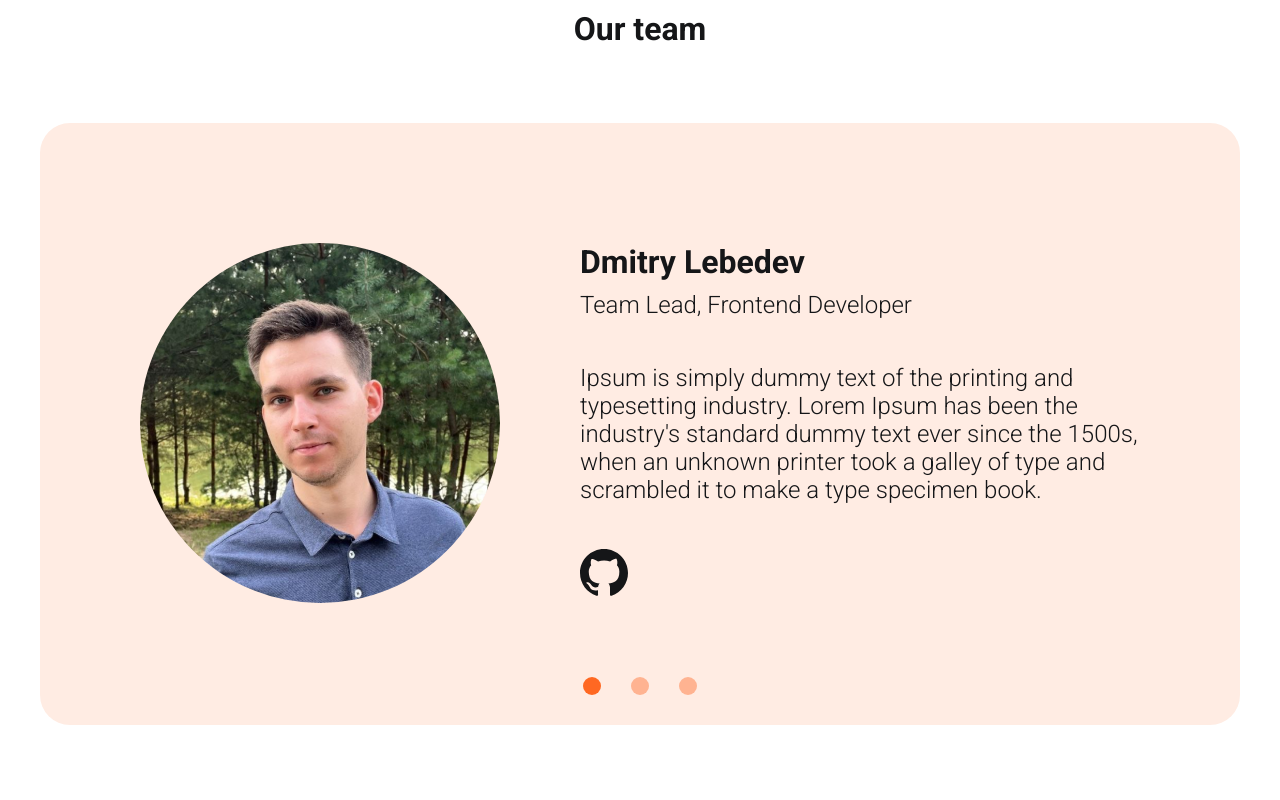
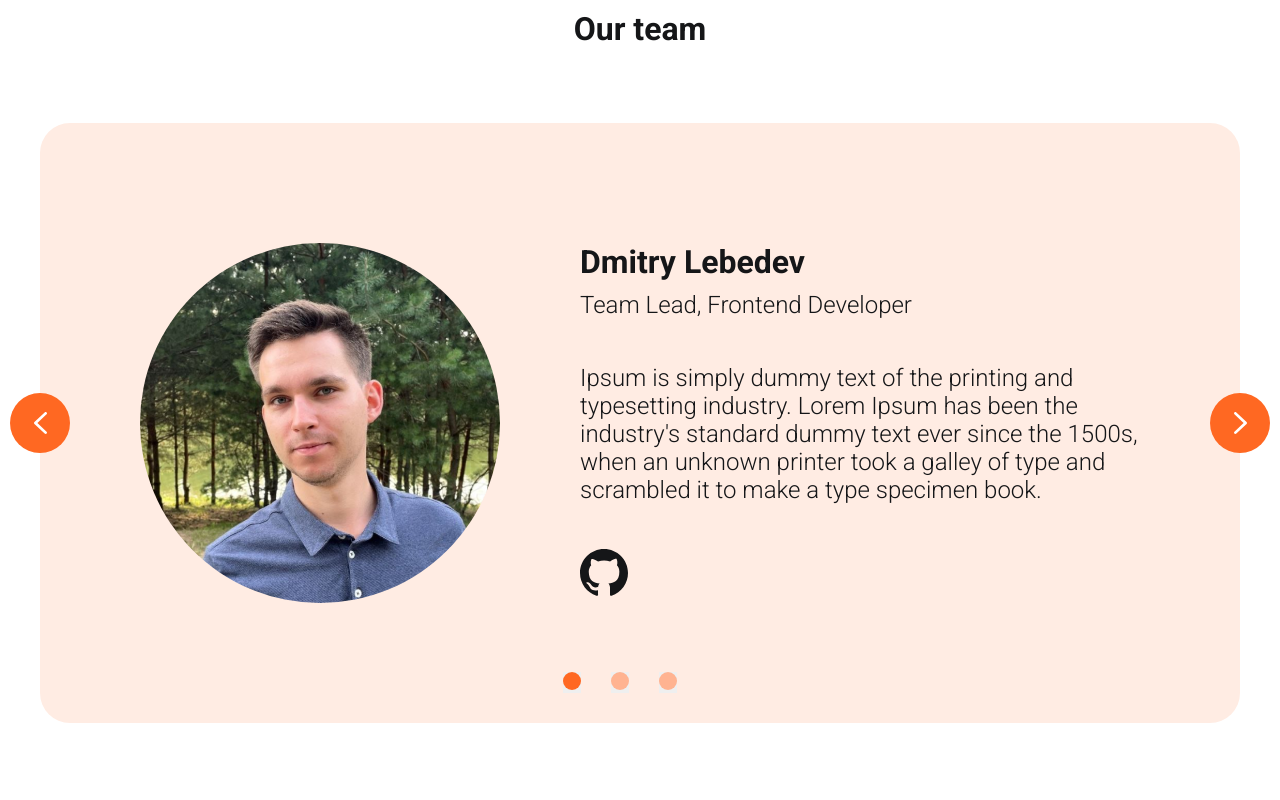
Before and after one commit to Lebedev-023046/rslang, a React (Create React App) app in the folder rs-lang/: page / in a window 1280 px wide. Shown: the part 2760-3560 px from the top of the page. Built offline with nearby package versions, Linux system fonts and the light colour scheme; a web font is replaced by a local one.

Commit message:
feat: add slider logic to main page

```diff
--- a/rs-lang/src/components/molecules/TeamCard/TeamCard.css
+++ b/rs-lang/src/components/molecules/TeamCard/TeamCard.css
@@ -1,7 +1,7 @@
 .team-card {
   display: flex;
   position: relative;
-  padding: 12rem 10rem 3rem;
+  padding: 12rem 10rem 12rem;
 
   flex-direction: column;
   align-items: center;
--- a/rs-lang/src/components/molecules/TeamCard/TeamCard.tsx
+++ b/rs-lang/src/components/molecules/TeamCard/TeamCard.tsx
@@ -32,26 +32,6 @@ const TeamCard: React.FC<TeamCardProps> = ({ type }) => {
                 />
             </div>
           </div>
-          <div className='team-card__pagination'>
-            <Icon
-              type='dot'
-              width='18px'
-              height='18px'
-              color='#FF6822'
-            />
-            <Icon
-              type='dot'
-              width='18px'
-              height='18px'
-              color='#FFB391'
-            />
-            <Icon
-              type='dot'
-              width='18px'
-              height='18px'
-              color='#FFB391'
-            />
-          </div>
         </div>
       )
 
@@ -67,7 +47,7 @@ const TeamCard: React.FC<TeamCardProps> = ({ type }) => {
             </div>
             <div className='team-card__content'>
               <div className='team-card__titles'>
-                    <h2>Dmitry Lebedev</h2>
+                    <h2>Aldar Okonov</h2>
                     <p>Team Lead, Frontend Developer</p>
                 </div>
                 <p>Ipsum is simply dummy text of the printing and typesetting industry. Lorem Ipsum has been the industry&apos;s standard dummy text ever since the 1500s, when an unknown printer took a galley of type and scrambled it to make a type specimen book.</p>
@@ -78,26 +58,6 @@ const TeamCard: React.FC<TeamCardProps> = ({ type }) => {
                   color='#151618'
                 />
             </div>
-          </div>
-          <div className='team-card__pagination'>
-            <Icon
-              type='dot'
-              width='18px'
-              height='18px'
-              color='#FFB391'
-            />
-            <Icon
-              type='dot'
-              width='18px'
-              height='18px'
-              color='#FF6822'
-            />
-            <Icon
-              type='dot'
-              width='18px'
-              height='18px'
-              color='#FFB391'
-            />
           </div>
         </div>
       )
@@ -114,7 +74,7 @@ const TeamCard: React.FC<TeamCardProps> = ({ type }) => {
             </div>
             <div className='team-card__content'>
               <div className='team-card__titles'>
-                    <h2>Dmitry Lebedev</h2>
+                    <h2>Viktor Stoianov</h2>
                     <p>Team Lead, Frontend Developer</p>
                 </div>
                 <p>Ipsum is simply dummy text of the printing and typesetting industry. Lorem Ipsum has been the industry&apos;s standard dummy text ever since the 1500s, when an unknown printer took a galley of type and scrambled it to make a type specimen book.</p>
@@ -126,26 +86,6 @@ const TeamCard: React.FC<TeamCardProps> = ({ type }) => {
                 />
             </div>
           </div>
-          <div className='team-card__pagination'>
-            <Icon
-              type='dot'
-              width='18px'
-              height='18px'
-              color='#FFB391'
-            />
-            <Icon
-              type='dot'
-              width='18px'
-              height='18px'
-              color='#FFB391'
-            />
-            <Icon
-              type='dot'
-              width='18px'
-              height='18px'
-              color='#FF6822'
-            />
-          </div>
         </div>
       )
   }
--- a/rs-lang/src/components/organisms/Team/Team.css
+++ b/rs-lang/src/components/organisms/Team/Team.css
@@ -2,8 +2,21 @@
   background-color: #FFFFFF;
 }
 
+.team__pagination {
+  display: flex;
+  position: absolute;
+  z-index: 5;
+
+  bottom: 14.3rem;
+  left: calc(50% - 7.7rem);
+
+  gap: 3rem;
+}
+
 .team__container {
   display: flex;
+  position: relative;
+
   padding: 7rem 2rem 11.3rem;
 
   flex-direction: column;
@@ -14,6 +27,37 @@
 
 .team__slider {
   display: flex;
+  position: relative;
 
   align-items: center;
 }
+
+.stroke-left,
+.stroke-right {
+  position: absolute;
+
+  height: 6rem;
+  width: 6rem;
+
+  background-color: #FF6822;
+  border-radius: 100%;
+}
+
+.stroke-left {
+  z-index: 5;
+
+  bottom: calc(50% - 3rem);
+  left: -3rem;
+}
+
+.stroke-right {
+  z-index: 5;
+
+  bottom: calc(50% - 3rem);
+  right: -3rem;
+}
+
+.stroke-left img,
+.stroke-right img {
+  margin: auto;
+}
--- a/rs-lang/src/components/organisms/Team/Team.tsx
+++ b/rs-lang/src/components/organisms/Team/Team.tsx
@@ -1,30 +1,77 @@
 import React from 'react'
+import './Team.css'
+import Icon from '../../atoms/Icon/Icon'
 import TeamCard from '../../molecules/TeamCard/TeamCard'
-import './Team.css'
+import strokeLeft from '../../../assets/icons/stroke-left.svg'
+import strokeRight from '../../../assets/icons/stroke-right.svg'
 
 const Team: React.FC = () => {
+  const [card, setCard] = React.useState(0)
+
+  const handleStrokeLeft = () => {
+    if (card === 0) {
+      setCard(2)
+    } else {
+      setCard(prev => prev - 1)
+    }
+  }
+
+  const handleStrokeRight = () => {
+    if (card === 2) {
+      setCard(0)
+    } else {
+      setCard(prev => prev + 1)
+    }
+  }
+
   return (
     <section className='team'>
       <div className='container team__container'>
         <h2>Our team</h2>
         <div className='team__slider'>
-          {/* TODO добавить кнопки для слайдера */}
-          {/* <Button
-            text=''
-            type='rounded'
-            iconType='stroke-left'
-            onClick={() => {}}
-          /> */}
+          <button
+            className='stroke-left'
+            onClick={handleStrokeLeft}
+          >
+            <img src={strokeLeft} alt="stroke-left" />
+          </button>
           <div className='team__cards'>
-            <TeamCard type='dmitry' />
+            {card === 0 && <TeamCard type='dmitry' />}
+            {card === 1 && <TeamCard type='aldar' />}
+            {card === 2 && <TeamCard type='viktor' />}
           </div>
-          {/* <Button
-            text=''
-            type='rounded'
-            iconType='stroke-right'
-            onClick={() => {}}
-          /> */}
-          {/* TODO добавить пагинацию */}
+          <button
+            className='stroke-right'
+            onClick={handleStrokeRight}
+          >
+            <img src={strokeRight} alt="stroke-right" />
+          </button>
+        </div>
+        <div className='team__pagination'>
+          <button onClick={() => setCard(0)}>
+            <Icon
+              type='dot'
+              width='18px'
+              height='18px'
+              color={card === 0 ? '#FF6822' : '#FFB391'}
+            />
+          </button>
+          <button onClick={() => setCard(1)}>
+            <Icon
+              type='dot'
+              width='18px'
+              height='18px'
+              color={card === 1 ? '#FF6822' : '#FFB391'}
+            />
+          </button>
+          <button onClick={() => setCard(2)}>
+            <Icon
+              type='dot'
+              width='18px'
+              height='18px'
+              color={card === 2 ? '#FF6822' : '#FFB391'}
+            />
+          </button>
         </div>
       </div>
     </section>
```
